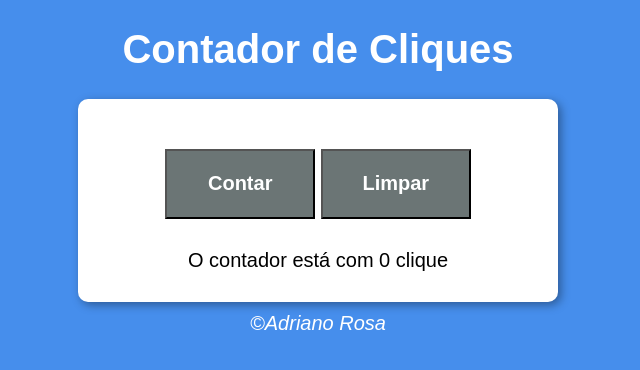
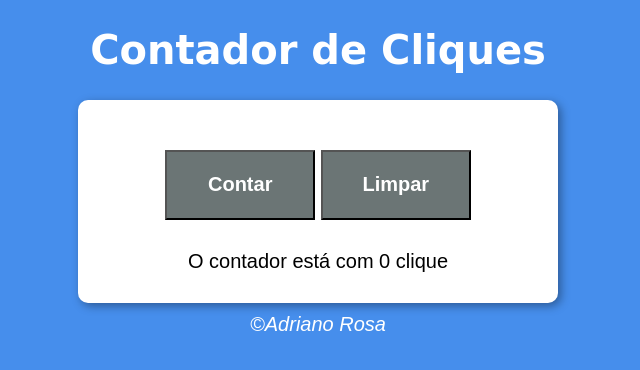
Before and after one commit to AdrianoR85/javascript-basico, a plain HTML site: page exercicios/ex009/index.html in a window 1280 px wide. Shown: the whole page, without its empty margins (322-962 px from the left). Drawn offline with Linux system fonts and the light colour scheme.

Commit message:
Contador de cliques

```diff
--- a/exercicios/ex009/style.css
+++ b/exercicios/ex009/style.css
@@ -6,6 +6,7 @@ body{
 header {
     text-align: center;
     color: #fff;
+    font-family: 'Pacifico', cursive;
 }
 
 section {
```
